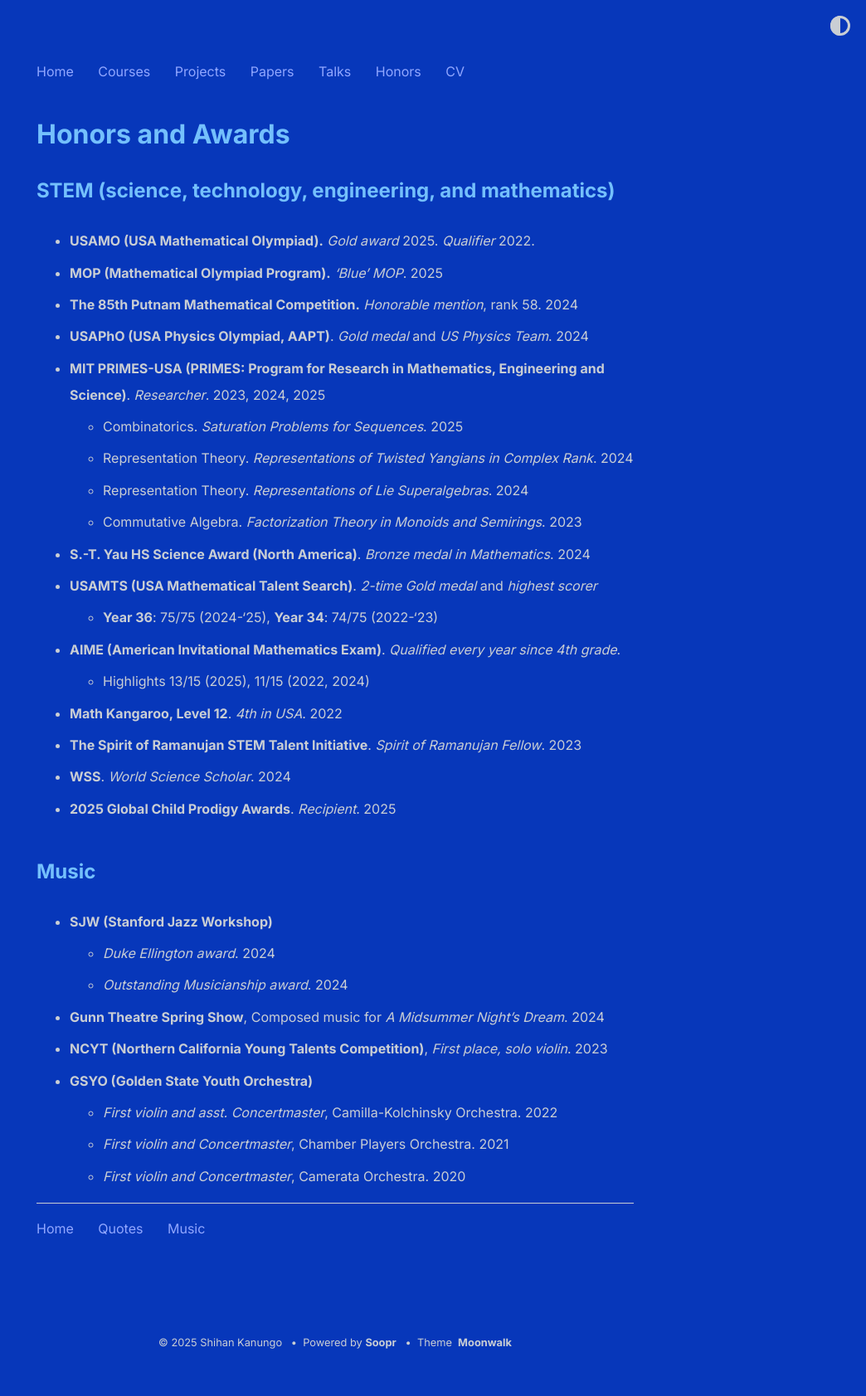
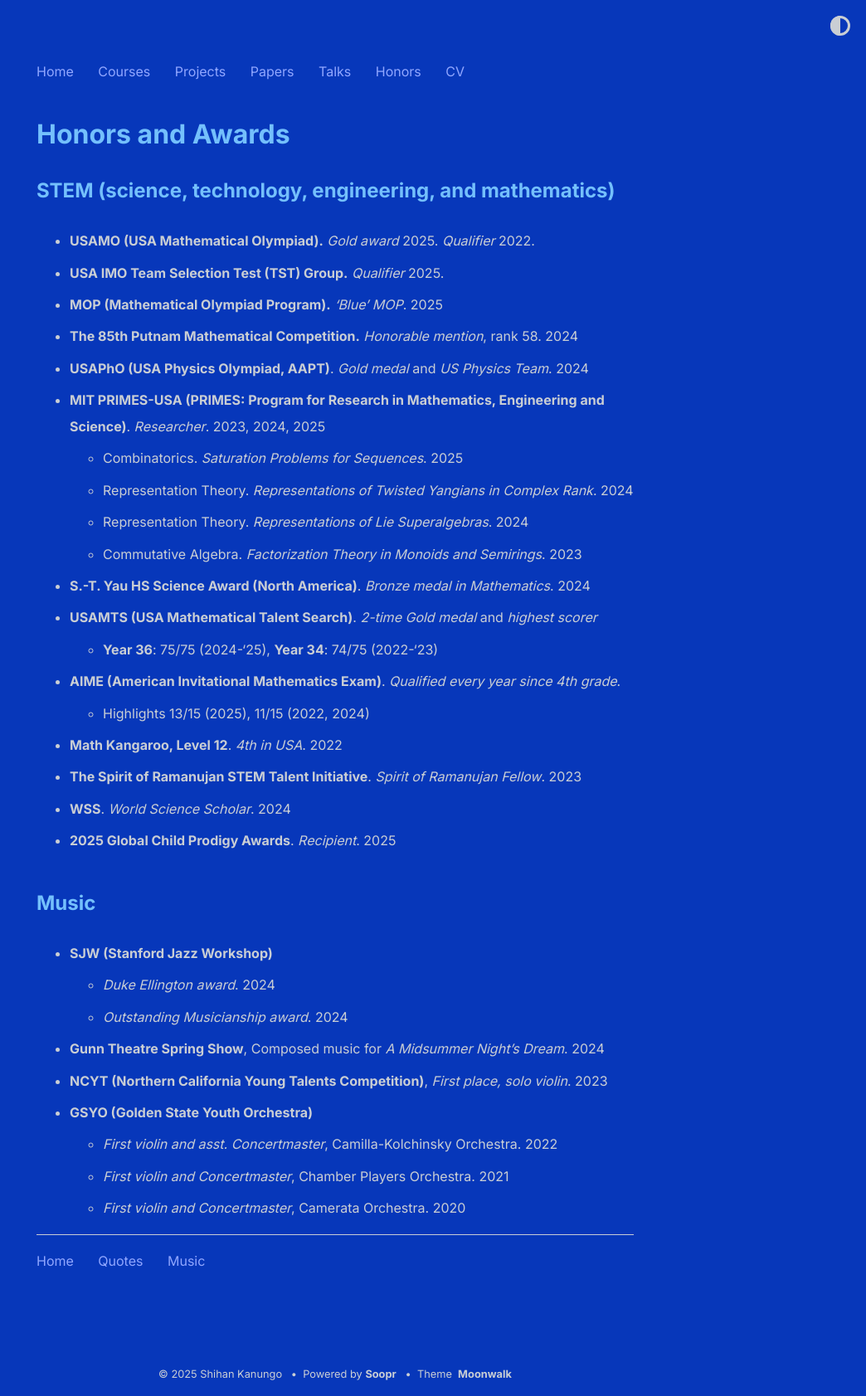
Before and after one commit to shihankanungo/shihankanungo.github.io, a Jekyll site: the page built from honors.md, in a window 1280 px wide. Shown: the whole page at 83% size, without its empty margins (236-1280 px from the left). Built offline with Jekyll 4.4.1, drawn with Linux system fonts in a browser that asks for light colours; before the commit the page ends 1644 px from its top, so only the background shows below that.

Commit message:
Update honors.md

```diff
--- a/honors.md
+++ b/honors.md
@@ -6,6 +6,7 @@ title: Honors and Awards
 ## STEM (science, technology, engineering, and mathematics)
 
 - **USAMO (USA Mathematical Olympiad).** *Gold award* 2025. *Qualifier* 2022.
+- **USA IMO Team Selection Test (TST) Group.** *Qualifier* 2025.
 - **MOP (Mathematical Olympiad Program).** *'Blue' MOP*. 2025
 - **The 85th Putnam Mathematical Competition.** *Honorable mention*, rank 58. 2024
 - **USAPhO (USA Physics Olympiad, AAPT)**. *Gold medal* and *US Physics Team*. 2024
```
